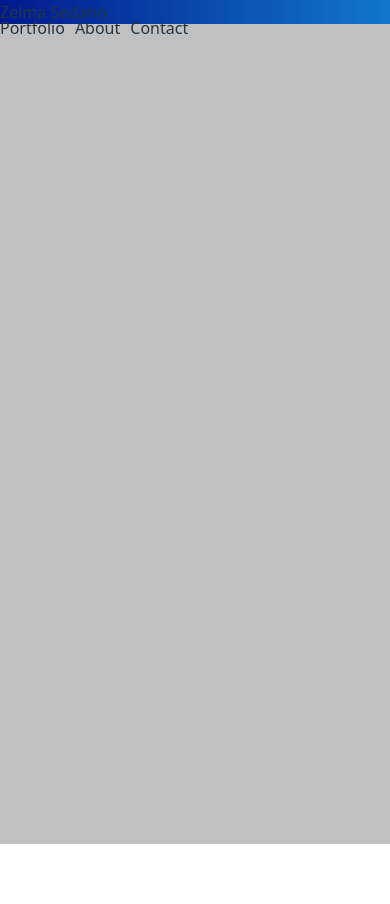
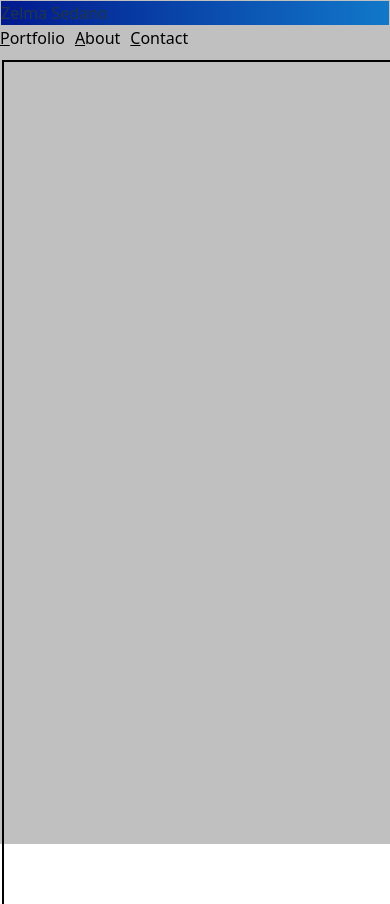
Before and after one commit to ZelmaSedano/portfolio, a React (Vite) app: page / in a window 390 px wide. Before the commit the page ends 844 px from the top, so only its background shows below. Built offline with nearby package versions, Linux system fonts and the light colour scheme.

Commit message:
setting up the site and adding header

```diff
--- a/src/App.css
+++ b/src/App.css
@@ -6,6 +6,8 @@
 }
 
 /*********** Desktop Design *******************/
+/* like a Windows 95 window with a cloud background */
+
 /* desktop view */
 body {
   /* image doesn't repeat, centers the pic horizontal & vertical */
@@ -36,8 +38,13 @@ body {
     position: absolute;
     text-align: left;
     background: linear-gradient(to right, #02198e, #1178c9);
+    border: 1px solid #c0c0c0;
+    box-sizing: border-box;
   }
 
+  .navbar {
+    padding: 10px 0;
+  }
   .navbar ul {
     /* removes the browser's default 40px padding to the left of the navbar */
     padding: 0;
@@ -50,5 +57,23 @@ body {
   nav ul li {
     list-style: none;
     padding-right: 10px;
+    color: black;
+  }
+
+  nav ul li::first-letter {
+    text-decoration: underline;
+  }
+
+  .content {
+    border-top: 2px solid black; /* Top border */
+    border-left: 2px solid black; /* Left border */
+    margin-top: 10px; /* Space between header and content */
+    padding: 10px; /* Optional: Adjust padding inside content */
+    height: 100vh; /* Ensures it covers the page */
+    box-sizing: border-box;
+    position: absolute;
+    left: 1.5px;
+    top: 50px;
+    width: 100vw;
   }
 }
--- a/src/App.tsx
+++ b/src/App.tsx
@@ -14,6 +14,9 @@ function App() {
             </ul>
           </nav>
         </header>
+        <div className='content'>
+
+        </div>
     </>
   )
 }
```
Also changed, not shown: src/assets/boop.jpg (added).
